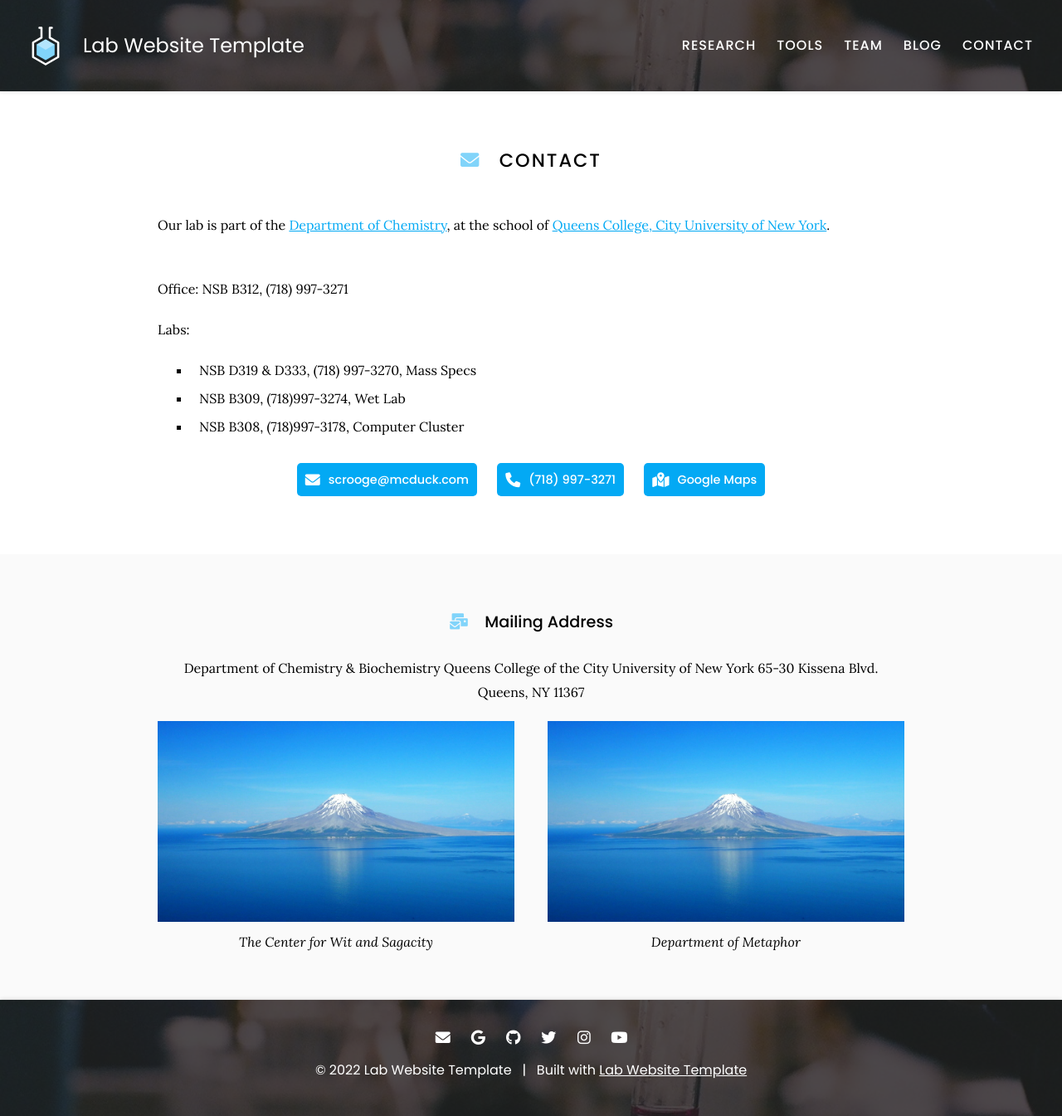
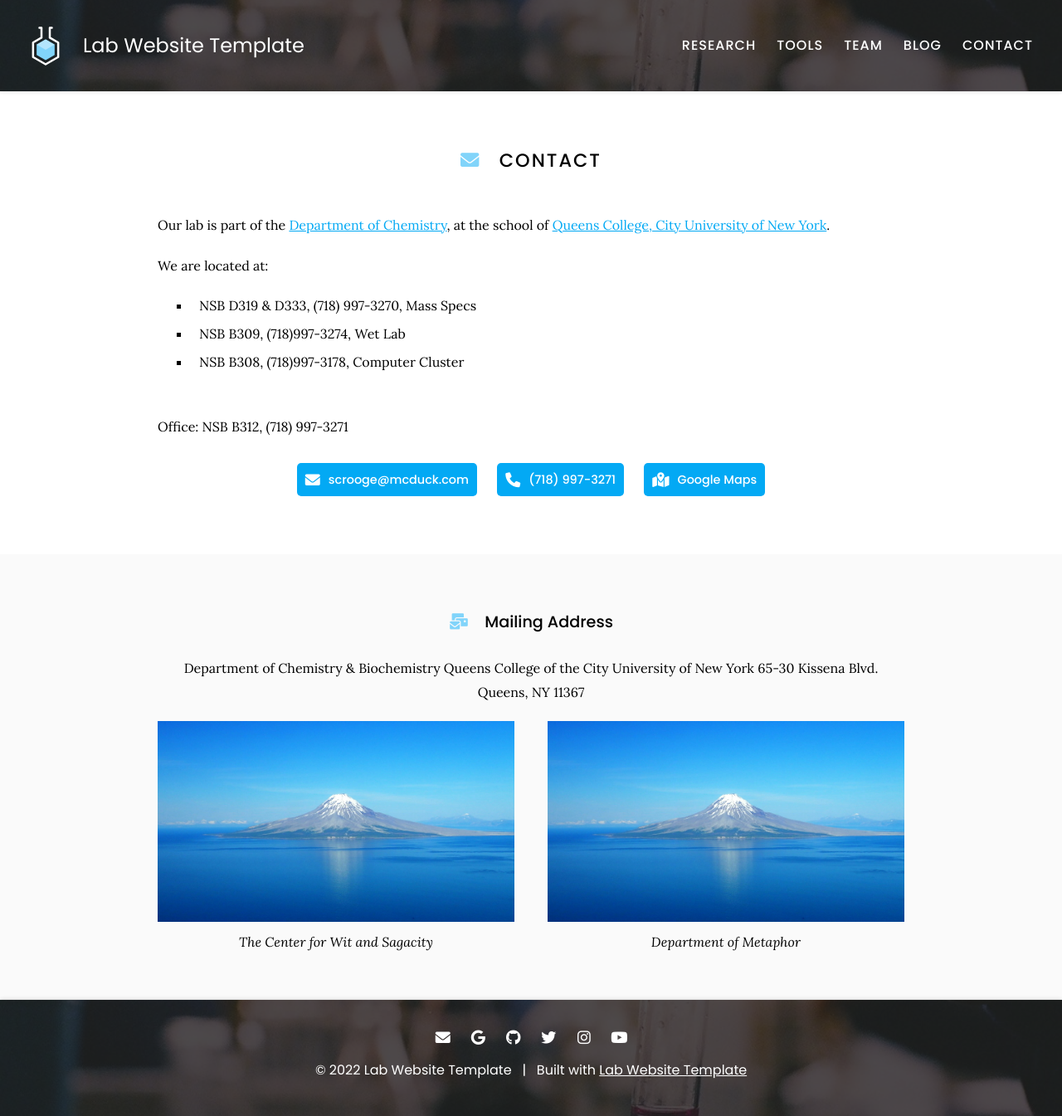
Before and after one commit to ZiZijourney/testing-web, a Jekyll site: the page built from contact/index.md, in a window 1280 px wide. Shown: the whole page at 83% size. Built offline with Jekyll 4.4.1, drawn with Linux system fonts in a browser that asks for light colours.

Commit message:
Update index.md

```diff
--- a/contact/index.md
+++ b/contact/index.md
@@ -9,14 +9,14 @@ nav:
 
 Our lab is part of the [Department of Chemistry](), at the school of [Queens College, City University of New York]().
 
+We are located at:
+- NSB D319 & D333, (718) 997-3270, Mass Specs
+- NSB B309, (718)997-3274, Wet Lab
+- NSB B308,  (718)997-3178, Computer Cluster
+
 <br>
 Office: NSB B312, (718) 997-3271
 <br>
-
-Labs:
-- NSB D319 & D333, (718) 997-3270, Mass Specs
-- NSB B309, (718)997-3274, Wet Lab
-- NSB B308,  (718)997-3178, Computer Cluster
 
 {%
   include link.html
```
